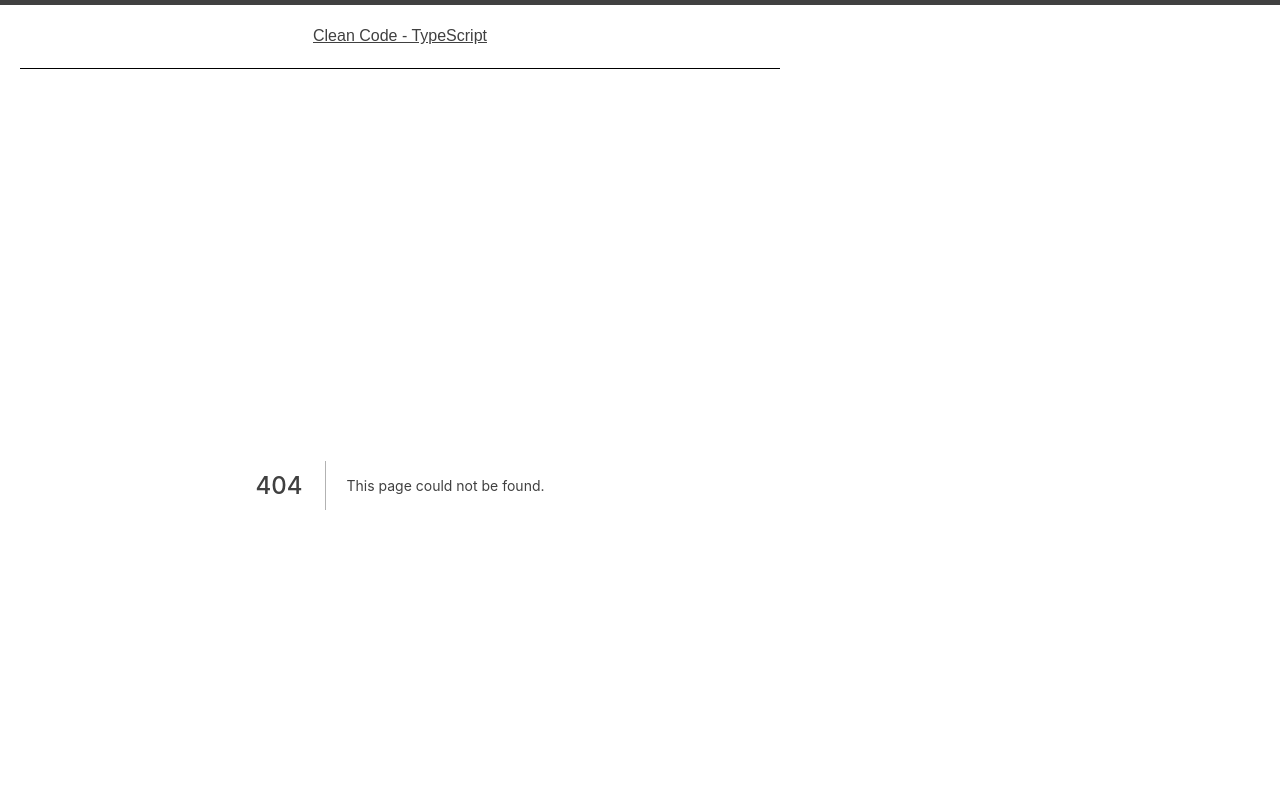
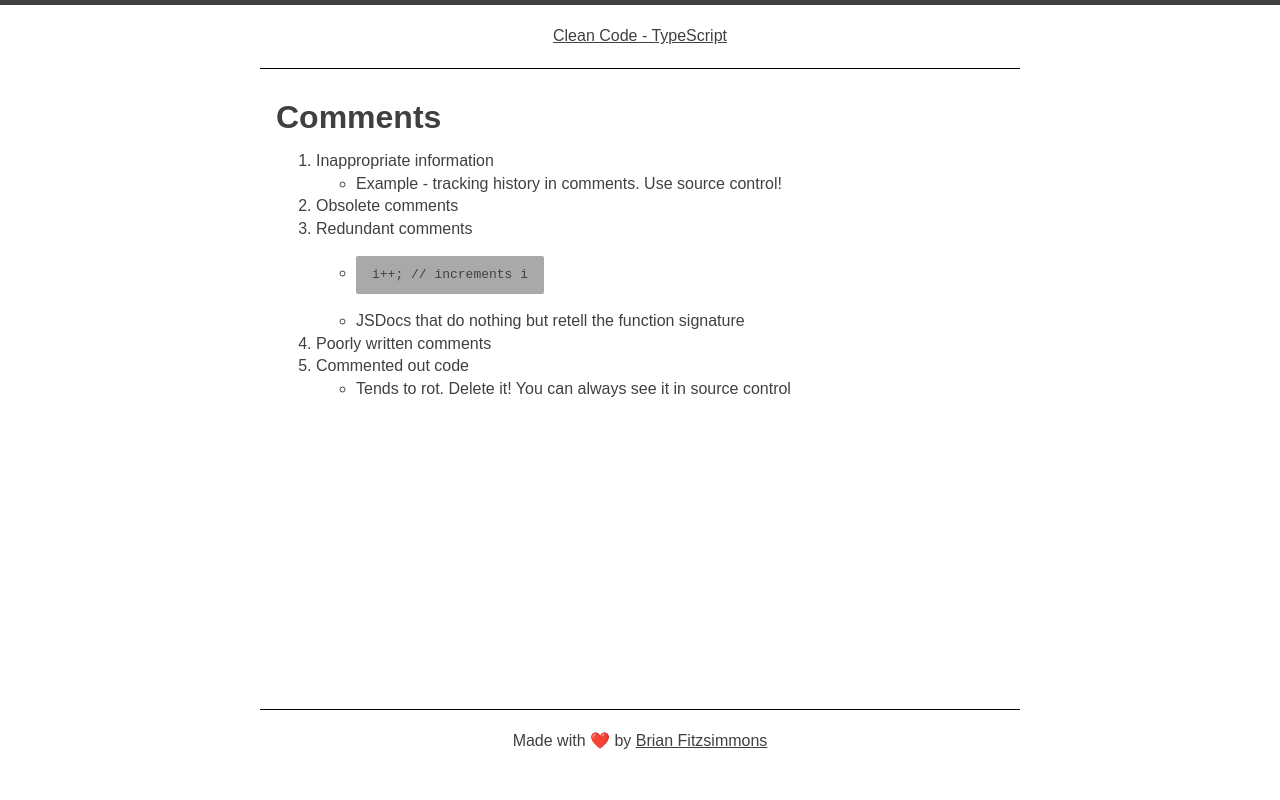
Before and after one commit to bfitzsimmons703/clean-code, a Next.js app: page /smells-and-heuristics/comments in a window 1280 px wide. Before the commit this address had no page. Shown: the top 800 px of the page. Built offline with nearby package versions, Linux system fonts and the light colour scheme.

Commit message:
Smells and heuristics

```diff
--- /dev/null
+++ b/pages/smells-and-heuristics/comments.mdx
@@ -0,0 +1,11 @@
+# Comments
+
+1. Inappropriate information
+    - Example - tracking history in comments. Use source control!
+2. Obsolete comments
+3. Redundant comments
+    - `i++; // increments i`
+    - JSDocs that do nothing but retell the function signature
+4. Poorly written comments
+5. Commented out code
+    - Tends to rot. Delete it! You can always see it in source control
--- /dev/null
+++ b/pages/smells-and-heuristics/environment.mdx
@@ -0,0 +1,5 @@
+# Build Environment
+
+1. Requires more than one step to build
+2. Tests require more than one step
+    - You should be able to run _all_ unit tests with one command
```
Also changed, not shown: pages/smells-and-heuristics/functions.mdx (added, +8 -0 lines).
